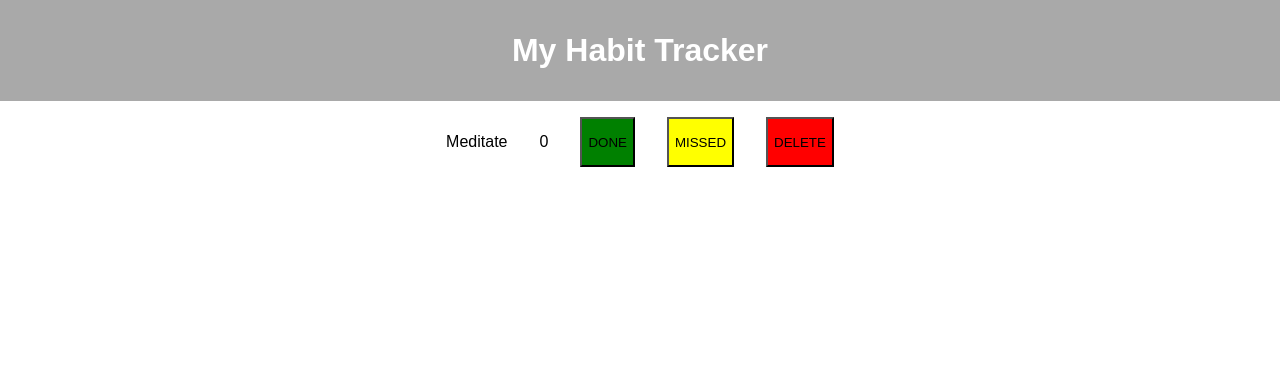
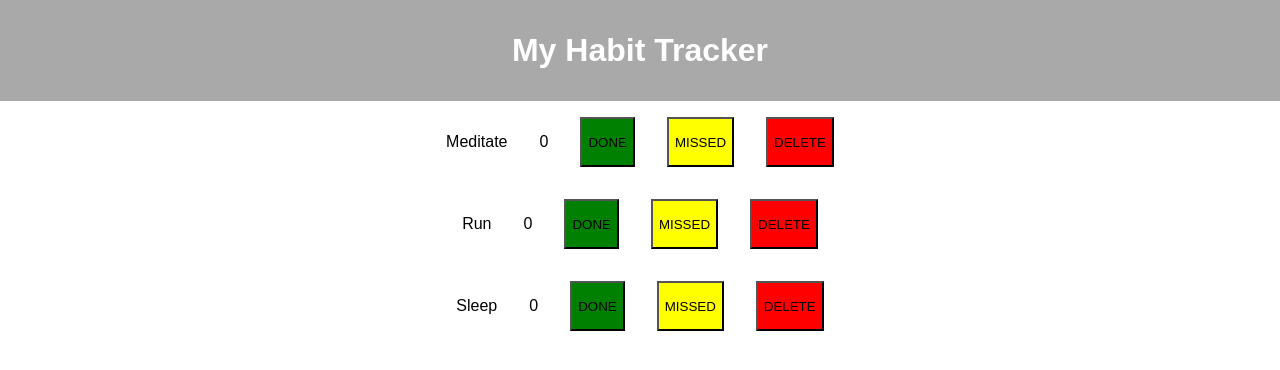
Before and after one commit to jjvega86/habit-tracker-full, a React (Create React App) app: page / in a window 1280 px wide. Shown: the top 370 px of the page. Built offline with nearby package versions, Linux system fonts and the light colour scheme.

Commit message:
Created HabitList component and tested with dummy data

```diff
--- a/src/views/Habits/HabitList/HabitList.tsx
+++ b/src/views/Habits/HabitList/HabitList.tsx
@@ -1,3 +1,12 @@
-export default function HabitList() {
-  return <></>;
+import Habit from "../Habit/Habit";
+
+interface HabitListProps {
+  habits: { text: string; streak: number }[];
 }
+
+export default function HabitList({ habits }: HabitListProps) {
+  let renderedHabits = habits.map((habit) => {
+    return <Habit habitText={habit.text} habitStreak={habit.streak} />;
+  });
+  return <>{renderedHabits}</>;
+}
--- a/src/views/Habits/HabitPage/HabitPage.styles.js
+++ b/src/views/Habits/HabitPage/HabitPage.styles.js
@@ -10,7 +10,9 @@ export const Header = styled.h1`
 `;
 
 export const Container = styled.div`
+  align-items: center;
   display: flex;
-  justify-content: center;
+  flex-direction: column;
+  gap: 2rem;
   padding: 1rem;
 `;
--- a/src/views/Habits/HabitPage/HabitPage.tsx
+++ b/src/views/Habits/HabitPage/HabitPage.tsx
@@ -1,12 +1,18 @@
 import { Header, Container } from "./HabitPage.styles";
-import Habit from "../Habit/Habit";
+import HabitList from "../HabitList/HabitList";
+
+const dummyHabits = [
+  { text: "Meditate", streak: 0 },
+  { text: "Run", streak: 0 },
+  { text: "Sleep", streak: 0 },
+];
 
 export default function HabitPage() {
   return (
     <>
       <Header>My Habit Tracker</Header>
       <Container>
-        <Habit habitText="Meditate" habitStreak={0} />
+        <HabitList habits={dummyHabits} />
       </Container>
     </>
   );
```
